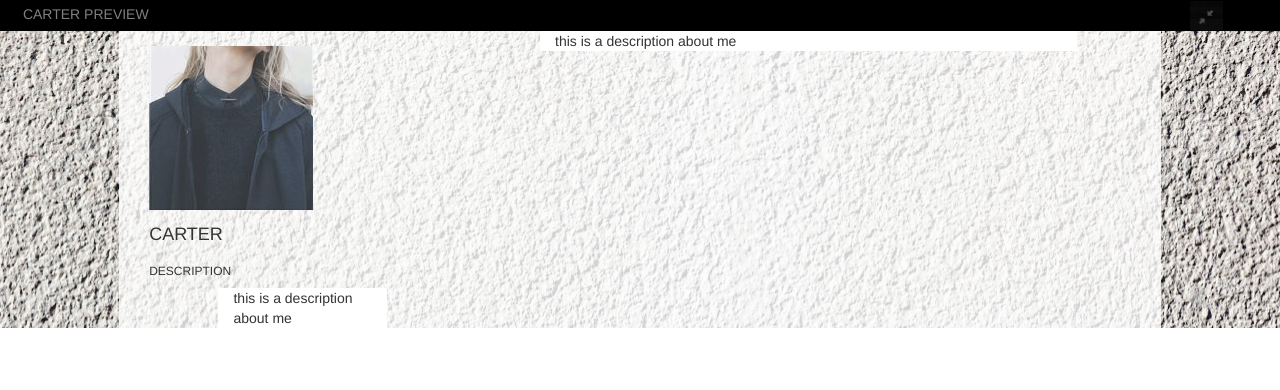
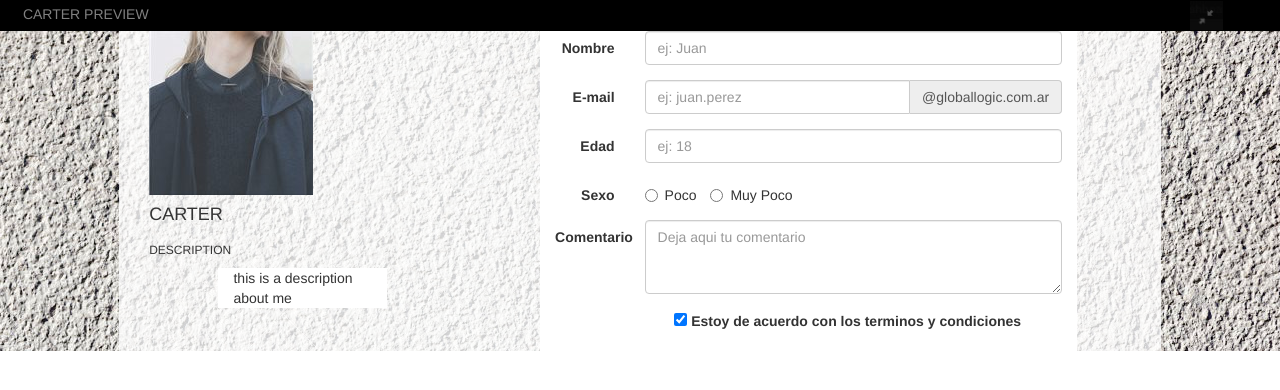
Before and after one commit to akori1/training, a plain HTML site: page aboutMe/index.html in a window 1280 px wide. Drawn offline with Linux system fonts and the light colour scheme.

Commit message:
Modificacion about me con formulario

```diff
--- a/aboutMe/index.html
+++ b/aboutMe/index.html
@@ -39,16 +39,16 @@
 						<!--  COLUMNA DE LA IZQUIERDA-->
 						<div class="row">
 							<div class="col-xs-12">
-								<img class="img-responsive margin4" src="img/me.jpg">
+								<img class="img-responsive margin5" src="img/me.jpg">
 								<h4>CARTER</h4>
 							</div>
 						</div>
 
 						<div class="row">
-							<div class="col-md-12 margin5">
+							<div class="col-md-12">
 								<h6 class="text-left ">DESCRIPTION</h6>
 							</div>
-							<div class="col-md-6 col-md-offset-3 margin5 fondo-blanco">
+							<div class="col-md-6 col-md-offset-3 fondo-blanco">
 								<span>this is a description about me</span>
 							</div>
 						</div>
@@ -56,21 +56,76 @@
 					</div>
 					<div class="col-xs-12 col-md-8">
 						<!--  COLUMNA DE LA DERECHA-->
-						<div class="col-md-10 col-md-offset-1 margin5 fondo-blanco">
-								<span>this is a description about me</span>
-						</div>
+						<div class="col-md-10 col-md-offset-1 margin5 padding2 fondo-blanco">
+
+									<form class="form-horizontal">
+										<div class="form-group ">
+										<!--  NOMBRE-->
+											<label for="nombre" class="col-xs-2 control-label">Nombre</label>
+											<div class="col-xs-10">
+												<input type="textarea" class="form-control" id="nombre" placeholder="ej: Juan"></input>
+											</div>
+										</div>
+
+										<div class="form-group">
+										<!--  E-MAIL-->
+										<label for="imputEmail" class="col-xs-2 control-label">E-mail</label>
+											<div class="col-xs-10">
+												<div class="input-group">
+													<input type="text" class="form-control" placeholder="ej: juan.perez">
+													<span class="input-group-addon" id="basic-addon2">@globallogic.com.ar</span>
+												</div>
+											</div>
+										</div>
+
+										<div class="form-group ">
+										<!--  EDAD-->
+											<label for="edad" class="col-xs-2 control-label">Edad</label>
+											<div class="col-xs-10">
+												<input type="number" class="form-control" id="edad" placeholder="ej: 18"></input>
+											</div>
+										</div>
+
+										<div class="form-group ">
+										<!--  SEXO-->
+											<label for="sexo" class="col-xs-2 control-label">Sexo</label>
+											<div class="col-xs-10">
+												<label class="radio-inline">
+													<input type="radio" name="inlineRadioOptions" id="sexoPoco">Poco</input>
+												</label>
+												<label class="radio-inline">
+													<input type="radio" name="inlineRadioOptions" id="sexoMuyPoco">Muy Poco</input>
+												</label>
+											</div>
+										</div>
+
+										<div class="form-group">
+										<!--  COMENTARIO-->
+										    <label for="comentario" class="col-xs-2 control-label">Comentario</label>
+										    <div class=" col-xs-10">
+										    	<textarea class="form-control" id="textArea" rows="3" placeholder="Deja aqui tu comentario"></textarea>
+											</div>
+										</div>
 
 
+										<div class="form-group">
+											<label class="col-xs-offset-3 center"><input type="checkbox"  checked="yes"> Estoy de acuerdo con los terminos y condiciones</label>
+										</div>
+									</form>
+
+						</div>
 					</div>
 				</div>
-
 			</div>
-
 		</div
 
 
 	</div>
 
+
+	<!--
+	holiholi-->
+
 </body>
 </html>
 
```
